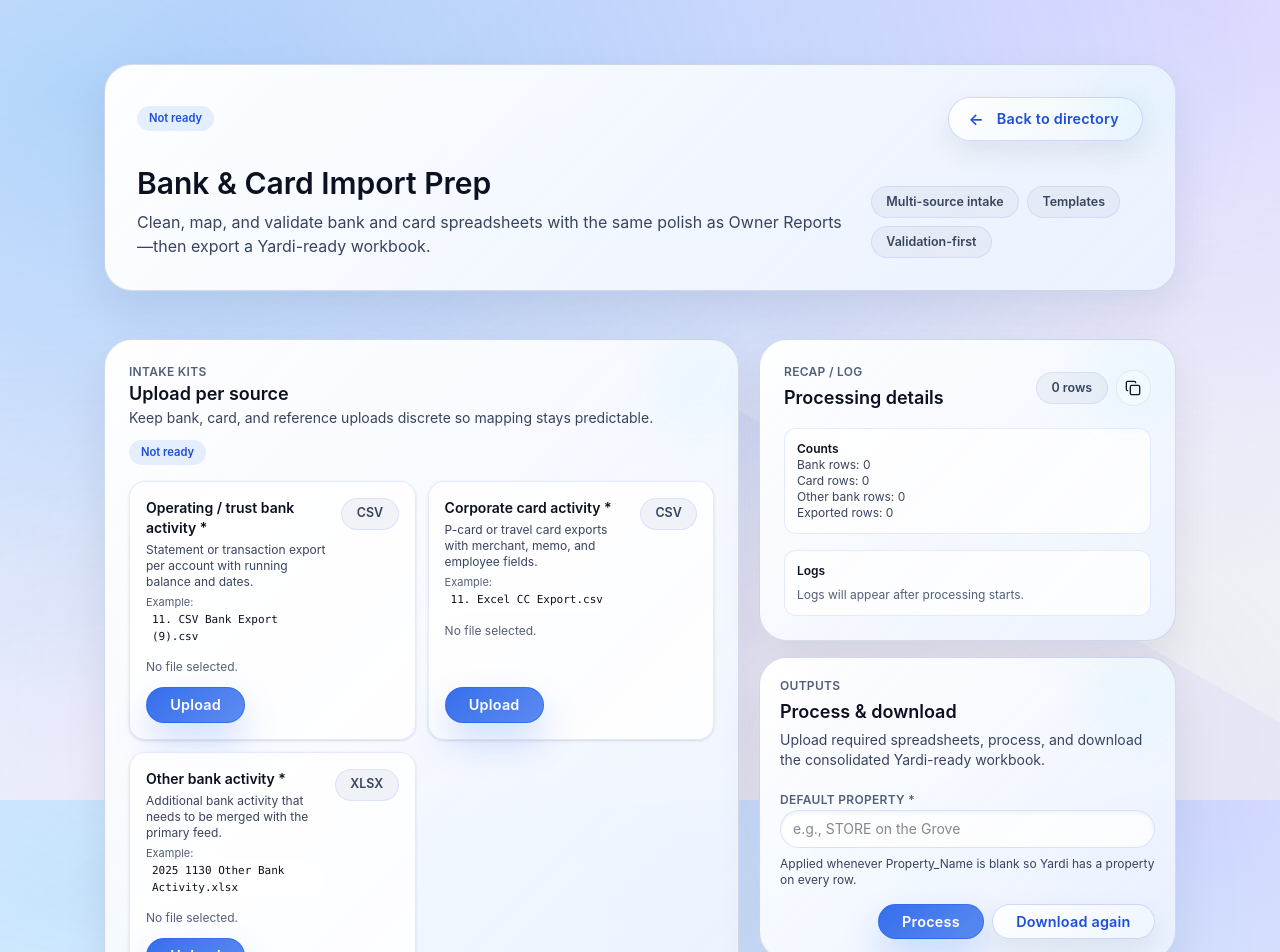
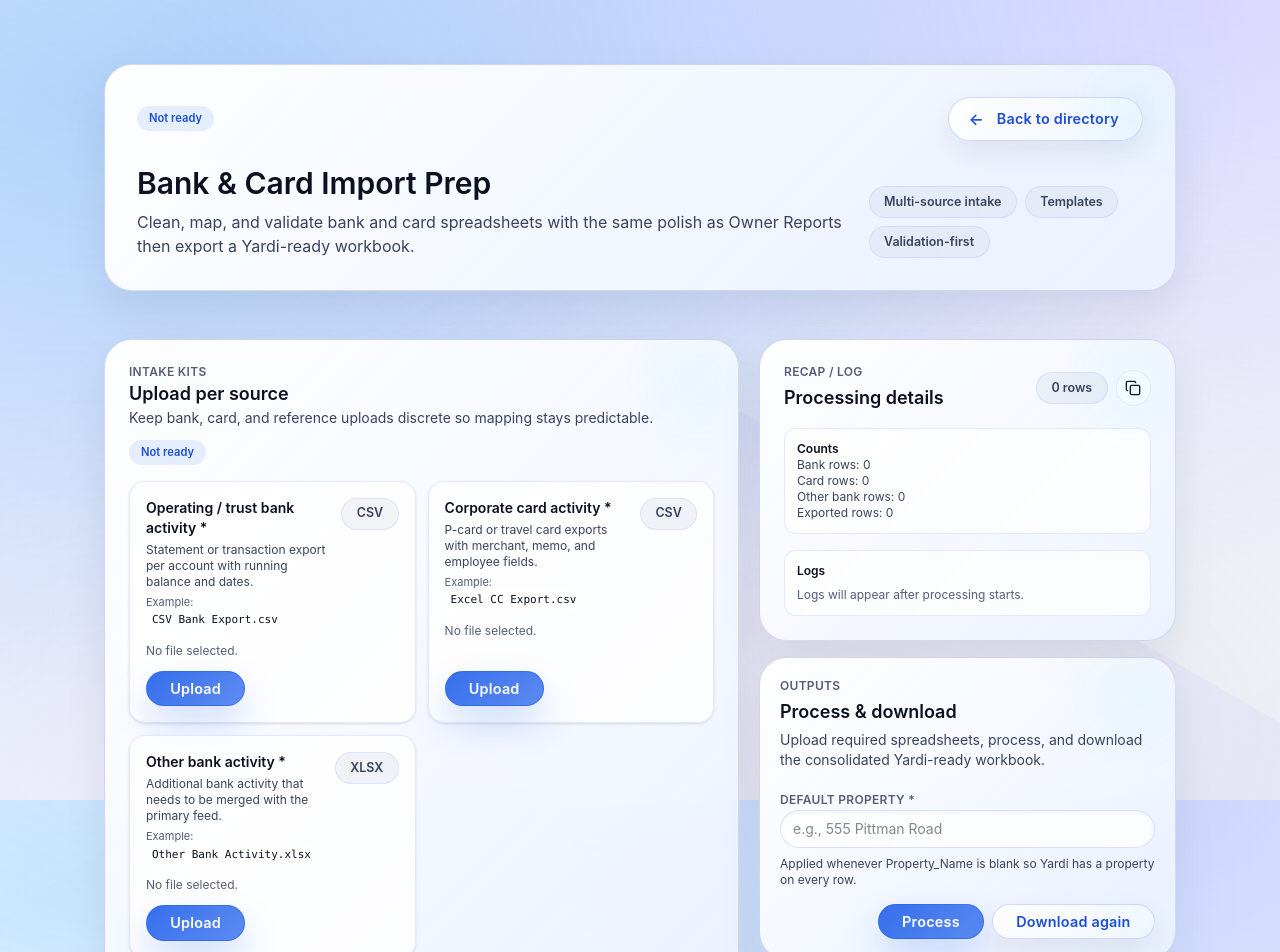
Before and after one commit to alexandermburke/ProformaBuilder, a Next.js app in the folder storeinsight/: page /accounting/bank-card-import-prep in a window 1280 px wide. Shown: the top 952 px of the page. Built offline with nearby package versions, Linux system fonts and the light colour scheme.

Commit message:
Update page.tsx

```diff
--- a/storeinsight/src/app/accounting/bank-card-import-prep/page.tsx
+++ b/storeinsight/src/app/accounting/bank-card-import-prep/page.tsx
@@ -26,7 +26,7 @@ const uploadCards: UploadCard[] = [
     fileTypes: "CSV",
     required: true,
     accept: ["csv", "xlsx"],
-    examples: ['11. CSV Bank Export (9).csv'],
+    examples: ['CSV Bank Export.csv'],
   },
   {
     key: "card",
@@ -35,7 +35,7 @@ const uploadCards: UploadCard[] = [
     fileTypes: "CSV",
     required: true,
     accept: ["csv", "xlsx"],
-    examples: ['11. Excel CC Export.csv'],
+    examples: ['Excel CC Export.csv'],
   },
   {
     key: "otherBank",
@@ -44,7 +44,7 @@ const uploadCards: UploadCard[] = [
     fileTypes: "XLSX",
     required: true,
     accept: ["xlsx", "csv"],
-    examples: ['2025 1130 Other Bank Activity.xlsx'],
+    examples: ['Other Bank Activity.xlsx'],
   },
   {
     key: "reference",
@@ -634,7 +634,7 @@ export default function BankCardImportPrepPage() {
                 Bank &amp; Card Import Prep
               </h1>
               <p className="text-base text-[color:var(--text-secondary)]">
-                Clean, map, and validate bank and card spreadsheets with the same polish as Owner Reports—then export a
+                Clean, map, and validate bank and card spreadsheets with the same polish as Owner Reports then export a
                 Yardi-ready workbook.
               </p>
             </div>
@@ -921,7 +921,7 @@ export default function BankCardImportPrepPage() {
                     id="default-property"
                     name="default-property"
                     className="w-full rounded-lg border border-[color:var(--border-soft)] bg-[color:var(--surface)]/80 px-3 py-2 text-sm text-[color:var(--text-primary)] shadow-inner focus:border-[color:var(--accent-strong)] focus:outline-none"
-                    placeholder="e.g., STORE on the Grove"
+                    placeholder="e.g., 555 Pittman Road"
                     value={defaultProperty}
                     onChange={(event) => setDefaultProperty(event.target.value)}
                     disabled={processing}
```
